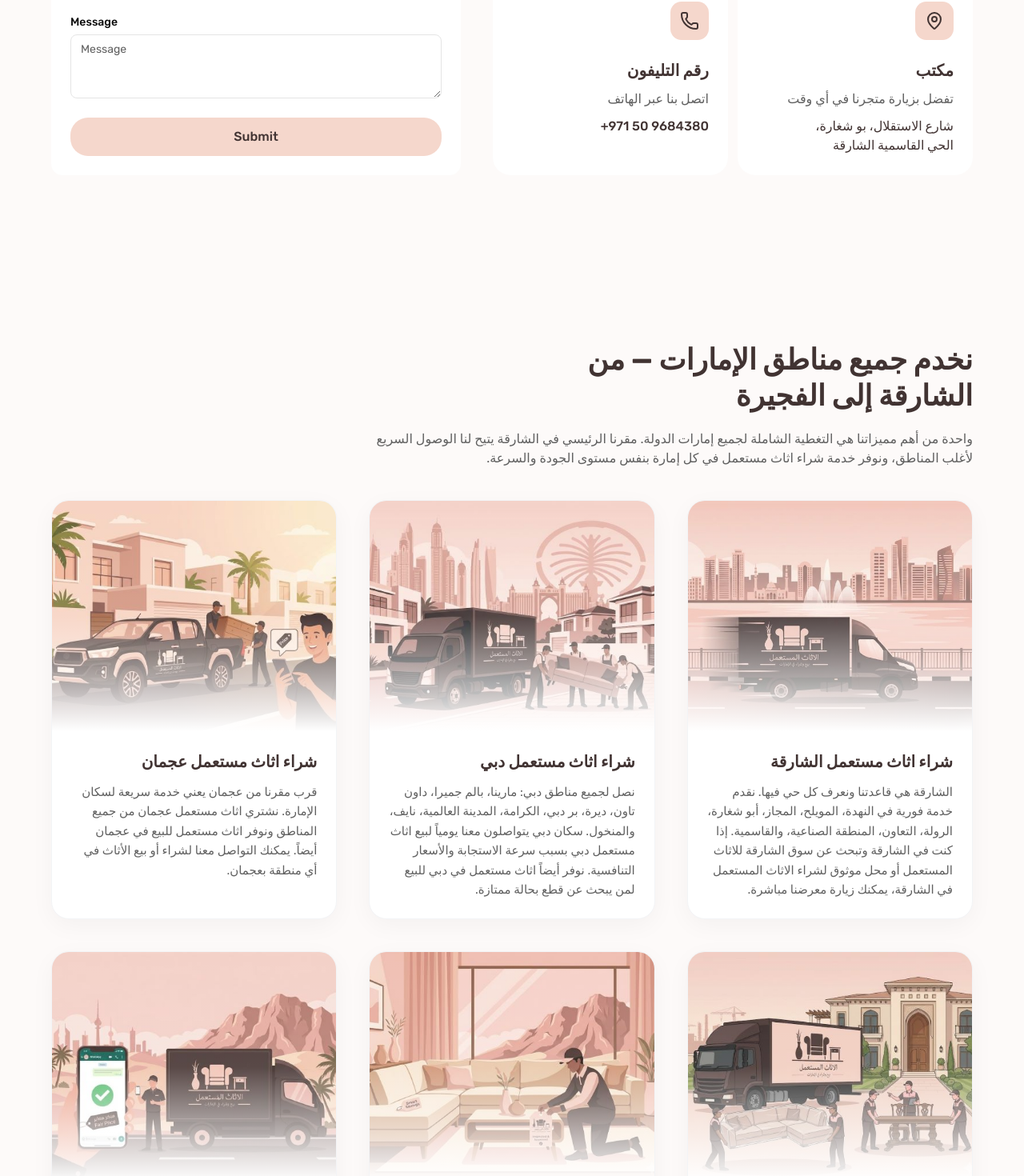
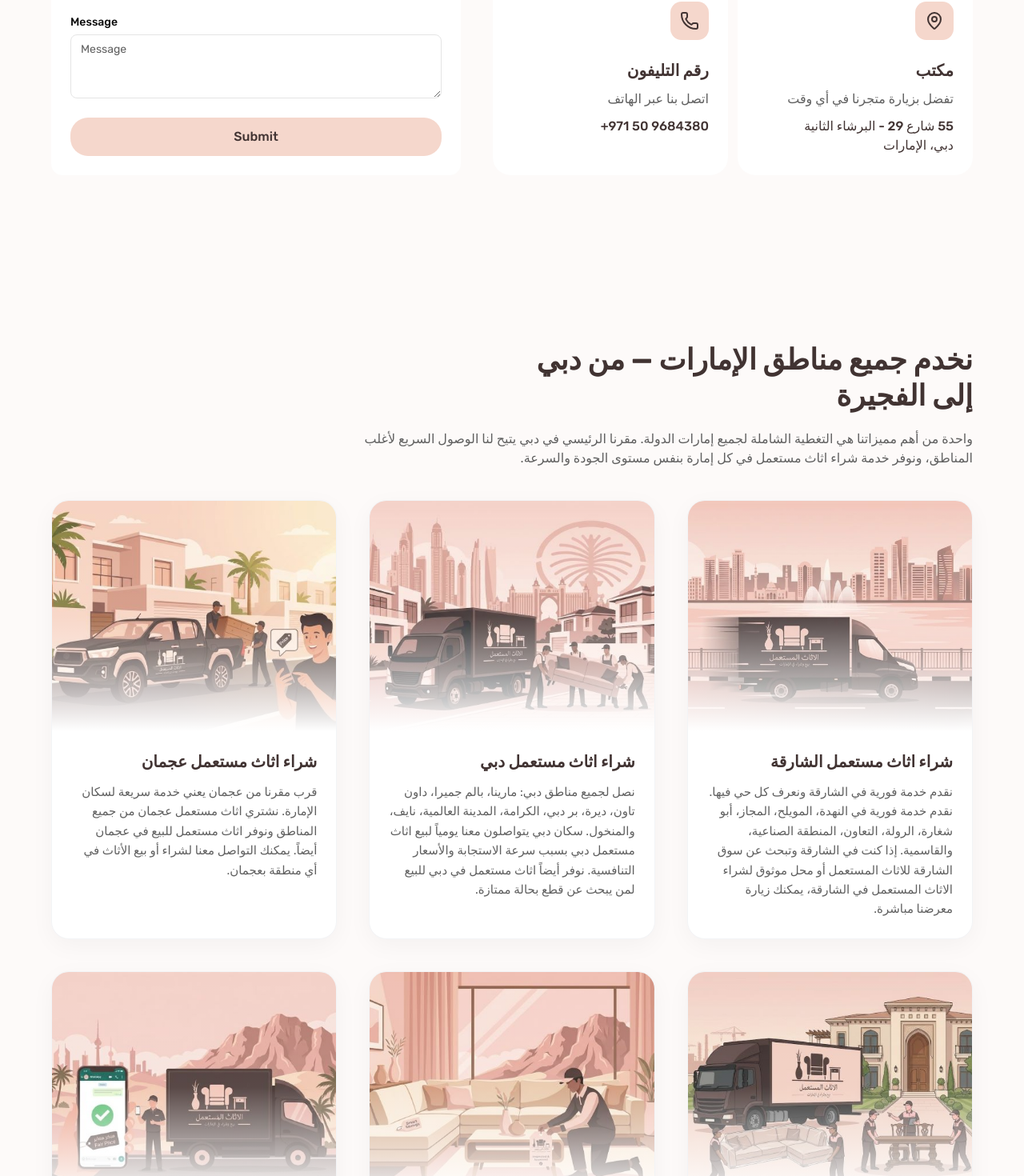
Before and after one commit to MH-7x/buying-used-furniture, a Next.js app: page /%D8%A7%D8%AA%D8%B5%D9%84-%D8%A8%D9%86%D8%A7 in a window 1280 px wide. Shown: the part 623-2093 px from the top of the page at 80% size. Built offline with nearby package versions, Linux system fonts and the light colour scheme; no server answers.

Commit message:
update location to dubai (temp)

```diff
--- a/app/%D8%A7%D8%AA%D8%B5%D9%84-%D8%A8%D9%86%D8%A7/page.tsx
+++ b/app/%D8%A7%D8%AA%D8%B5%D9%84-%D8%A8%D9%86%D8%A7/page.tsx
@@ -9,7 +9,7 @@ export const metadata = MetadataTemplate({
   data: {
     meta: {
       title: "اتصل بنا - شراء وبيع الأثاث المستعمل في الإمارات",
-      desc: "شركة رائدة في شراء اثاث مستعمل في الشارقة، دبي، وأبوظبي. نشتري الأثاث المنزلي والمكتبي والأجهزة الكهربائية. تقييم عادل، تعقيم شامل، ونقل مجاني. تواصل معنا الآن",
+      desc: "شركة رائدة في شراء اثاث مستعمل في دبي، الشارقة، وأبوظبي. نشتري الأثاث المنزلي والمكتبي والأجهزة الكهربائية. تقييم عادل، تعقيم شامل، ونقل مجاني. تواصل معنا الآن",
     },
     image: {
       path: "/شراء-الاثاث-المستعمل.jpg",
@@ -80,11 +80,11 @@ const Contact = () => (
               </p>
               <Link
                 className="font-medium text-secondary"
-                href="https://map.google.com"
+                href="https://www.google.com/maps/search/55+29th+St+Al+Barsha+Second+Dubai"
                 target="_blank"
               >
-                شارع الاستقلال، بو شغارة،
-                <br /> الحي القاسمية الشارقة
+                55 شارع 29 - البرشاء الثانية
+                <br /> دبي، الإمارات
               </Link>
             </div>
             <div>
--- a/app/%D8%B9%D9%86-%D8%A7%D9%84%D8%B4%D8%B1%D9%83%D8%A9/page.tsx
+++ b/app/%D8%B9%D9%86-%D8%A7%D9%84%D8%B4%D8%B1%D9%83%D8%A9/page.tsx
@@ -112,7 +112,7 @@ function App() {
               </h1>
               <p className="text-lg text-gray-300 mb-8 leading-relaxed max-w-xl mx-auto lg:mx-0">
                 شريكك الأول في بيع وشراء الأثاث المستعمل بالإمارات. نتعامل بصدق
-                وشفافية من مقرنا الرئيسي في الشارقة.
+                وشفافية من مقرنا الرئيسي في دبي.
               </p>
               <div className="flex flex-col sm:flex-row gap-4 justify-center lg:justify-start">
                 <Link href={"/اتصل-بنا"}>
@@ -170,7 +170,7 @@ function App() {
                   إذا كنت تبحث عن <Link href="/">شركة شراء اثاث مستعمل</Link> في
                   الإمارات تتعامل معك بصدق وشفافية، فأنت في المكان الصحيح. نحن
                   شركة شراء اثاث مستعمل، ونعمل في هذا المجال منذ أكثر من عشر
-                  سنوات من مقرنا الرئيسي في الشارقة.
+                  سنوات من مقرنا الرئيسي في دبي.
                 </p>
                 <p>
                   خلال هذه السنوات، بنينا سمعة قوية تعتمد على الثقة والالتزام مع
@@ -521,7 +521,7 @@ function App() {
                 تغطية شاملة في جميع إمارات الدولة
               </h2>
               <p className="text-[#606060] leading-relaxed mb-8">
-                مقرنا الرئيسي في إمارة الشارقة، وخدماتنا تمتد لتشمل جميع إمارات
+                مقرنا الرئيسي في إمارة دبي وخدماتنا تمتد لتشمل جميع إمارات
                 الدولة.
               </p>
               <div className="bg-white rounded-2xl p-6 shadow-sm">
--- a/app/page.tsx
+++ b/app/page.tsx
@@ -1,4 +1,3 @@
-import Content from "@/components/main/Content";
 import CTA from "@/components/main/CTA";
 import FAQs from "@/components/main/FAQs";
 import { WhyChooseUs } from "@/components/main/Feature";
@@ -6,7 +5,6 @@ import HeroSection from "@/components/main/HeroSection";
 import InspectionProcess from "@/components/main/InspectionProcess";
 import Locations from "@/components/main/Locations";
 import { Logos8 } from "@/components/main/Logos";
-import SellProcessSection from "@/components/main/SellingProcess";
 import Services from "@/components/main/Services";
 import { Button } from "@/components/ui/button";
 import { convertFaqsForSchema } from "@/lib/ConvertFaqsInRaw";
@@ -160,14 +158,14 @@ export default function Hero() {
             عن شركتنا — أكثر من 10 سنوات في خدمة سوق الاثاث المستعمل
           </h2>
           <p className="mt-10 text-muted-foreground max-w-3xl">
-            شركة شراء اثاث مستعمل تأسست في الشارقة لتقديم حل متكامل لبيع وشراء
+            شركة شراء اثاث مستعمل تأسست في دبي لتقديم حل متكامل لبيع وشراء
             الأثاث المستعمل في الإمارات. بدأنا قبل أكثر من عشر سنوات برؤية
             واضحة: نريد أن نكون البديل الموثوق للأسواق العشوائية والتجار غير
             المرخصين.
           </p>
           <p className="mt-2 text-muted-foreground max-w-3xl">
             اليوم، لدينا فريق متخصص يضم مقيّمين محترفين، فنيي ترميم وتنجيد،
-            ومنسقي خدمات لوجستية. لدينا معرض فعلي في الشارقة يمكنك زيارته، وورشة
+            ومنسقي خدمات لوجستية. لدينا معرض فعلي في دبي يمكنك زيارته، وورشة
             ترميم مجهزة بالكامل، وأسطول سيارات نقل مخصصة.
           </p>
           <div className="mt-5">
--- a/components/FooterNew.tsx
+++ b/components/FooterNew.tsx
@@ -75,7 +75,7 @@ const FooterNew = () => {
               <div className="p-2 bg-whitesecbg-secondary510rounded-full ">
                 <MapPin size={18} className="text-primary" />
               </div>
-              <span>شارع الاستقلال، بو شغارة، الحي القاسمية</span>
+              <span dir="ltr">55 29th St - Al Barsha Second - Dubai</span>
             </div>
 
             <div className="hidden md:block w-px h-8 bg-white/10" />
@@ -156,13 +156,15 @@ const FooterNew = () => {
             <h3 className="text-lg font-bold text-white uppercase tracking-wider border-r-4 border-primary/40 pr-3">
               قم بزيارة المتجر
             </h3>
+
             <iframe
+              src="https://www.google.com/maps/embed?pb=!1m18!1m12!1m3!1d1074.1995163109973!2d55.220034124254624!3d25.0963738933013!2m3!1f0!2f0!3f0!3m2!1i1024!2i768!4f13.1!3m3!1m2!1s0x3e5f6c012d7357cf%3A0xdb8628979d5437b!2s55%2029th%20St%20-%20Al%20Barsha%20Second%20-%20Al%20Barsha%20-%20Dubai%20-%20United%20Arab%20Emirates!5e0!3m2!1sen!2s!4v1772001420128!5m2!1sen!2s"
               className="w-full h-48  bg-slate-800 rounded-lg overflow-hidden relative group border border-white/10 hover:border-yellow-500/50 transition-colors"
               title="Our Store Location in Google Maps"
-              src="https://www.google.com/maps/embed?pb=!1m18!1m12!1m3!1d3605.8696529263066!2d55.39297417447848!3d25.3421546258158!2m3!1f0!2f0!3f0!3m2!1i1024!2i768!4f13.1!3m3!1m2!1s0x3e5f5b39dde3733b%3A0x70627f406a04df1e!2sRukun%20AL%20arooba%20used%20furniture%20and%20electronics%20trading!5e0!3m2!1sen!2s!4v1757767922306!5m2!1sen!2s"
               allowFullScreen
               loading="lazy"
-            />
+              referrerPolicy="no-referrer-when-downgrade"
+            ></iframe>
           </div>
         </div>
 
--- a/components/main/HeroSection.tsx
+++ b/components/main/HeroSection.tsx
@@ -26,9 +26,8 @@ const HeroSection = () => {
             بأعلى الأسعار في السوق.
           </p>
           <p className="mt-2 max-w-[60ch] text-foreground/80 text-lg">
-            مقرنا في <Link href={"/شراء-اثاث-مستعمل-الشارقة"}>الشارقة</Link>،
-            ونصل إلى جميع الإمارات —{" "}
-            <Link href="/شراء-اثاث-مستعمل-دبي">دبي</Link>،{" "}
+            مقرنا في <Link href={"/شراء-اثاث-مستعمل-دبي"}>دبي</Link>، ونصل إلى
+            جميع الإمارات — <Link href="/شراء-اثاث-مستعمل-دبي">دبي</Link>،{" "}
             <Link href={"/شراء-اثاث-مستعمل-ابوظبي"}>أبوظبي</Link>،{" "}
             <Link href={"/شراء-اثاث-مستعمل-عجمان"}>عجمان</Link>،{" "}
             <Link href={"/شراء-اثاث-مستعمل-العين"}>العين</Link>،
--- a/components/main/Locations.tsx
+++ b/components/main/Locations.tsx
@@ -4,7 +4,7 @@ const locations = [
   {
     title: "اثاث مستعمل الشارقة",
     description:
-      "الشارقة هي قاعدتنا ونعرف كل حي فيها. نقدم خدمة فورية في النهدة، المويلح، المجاز، أبو شغارة، الرولة، التعاون، المنطقة الصناعية، والقاسمية. إذا كنت في الشارقة وتبحث عن سوق الشارقة للاثاث المستعمل أو محل موثوق لشراء الاثاث المستعمل في الشارقة، يمكنك زيارة معرضنا مباشرة.",
+      "نقدم خدمة فورية في الشارقة ونعرف كل حي فيها. نقدم خدمة فورية في النهدة، المويلح، المجاز، أبو شغارة، الرولة، التعاون، المنطقة الصناعية، والقاسمية. إذا كنت في الشارقة وتبحث عن سوق الشارقة للاثاث المستعمل أو محل موثوق لشراء الاثاث المستعمل في الشارقة، يمكنك زيارة معرضنا مباشرة.",
     src: "/اثاث-مستعمل-الشارقة.jpg",
     link: "/شراء-اثاث-مستعمل-الشارقة",
   },
@@ -49,11 +49,11 @@ const Locations = () => {
   return (
     <section id="locations" className="max-w-6xl mx-auto mt-36 md:px-0 px-4">
       <h2 className="md:text-4xl text-3xl font-bold text-secondary mb-5 max-w-xl leading-tight">
-        نخدم جميع مناطق الإمارات — من الشارقة إلى الفجيرة
+        نخدم جميع مناطق الإمارات — من دبي إلى الفجيرة
       </h2>
       <p className="text-muted-foreground max-w-3xl">
         واحدة من أهم مميزاتنا هي التغطية الشاملة لجميع إمارات الدولة. مقرنا
-        الرئيسي في الشارقة يتيح لنا الوصول السريع لأغلب المناطق، ونوفر خدمة شراء
+        الرئيسي في دبي يتيح لنا الوصول السريع لأغلب المناطق، ونوفر خدمة شراء
         اثاث مستعمل في كل إمارة بنفس مستوى الجودة والسرعة.
       </p>
       <div className="mt-10 grid lg:grid-cols-3 md:grid-cols-2 grid-cols-1 gap-10">
--- a/lib/faqsList.tsx
+++ b/lib/faqsList.tsx
@@ -59,8 +59,8 @@ export const HomePageFAQs = [
     answer: (
       <>
         <p>
-          نخدم جميع الإمارات السبع، ومقرنا في الشارقة يتيح لنا خدمة فورية في
-          الشارقة ودبي وعجمان في نفس اليوم في أغلب الحالات.
+          نخدم جميع الإمارات السبع، ومقرنا في دبي يتيح لنا خدمة فورية في الشارقة
+          ودبي وعجمان في نفس اليوم في أغلب الحالات.
         </p>
         <p>
           أبوظبي والعين ورأس الخيمة والفجيرة وأم القيوين نصل إليها خلال يوم عمل
```
Also changed, not shown: components/main/Feature.tsx (+4 -4 lines).
